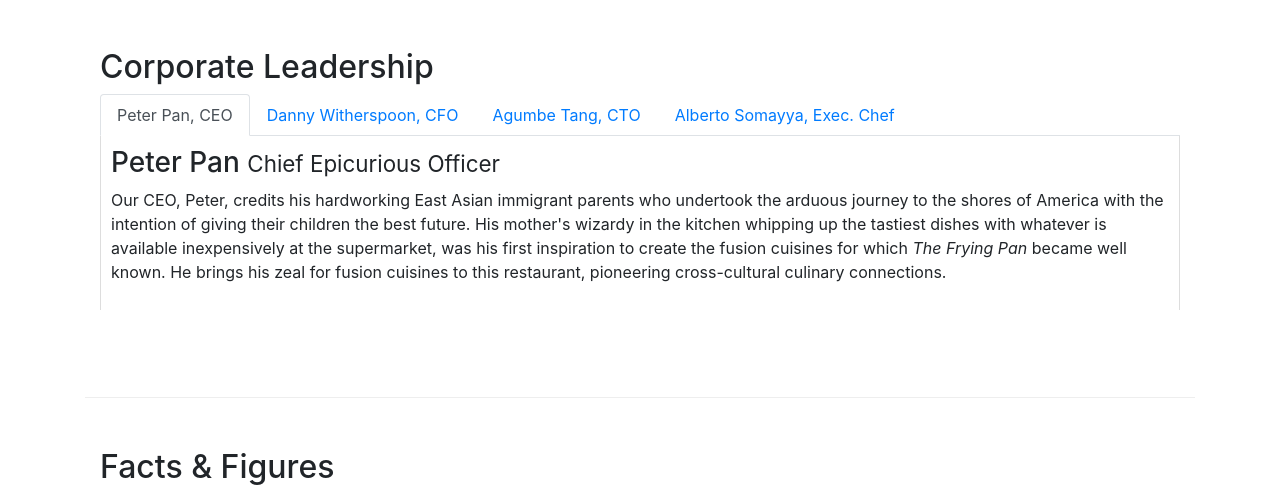
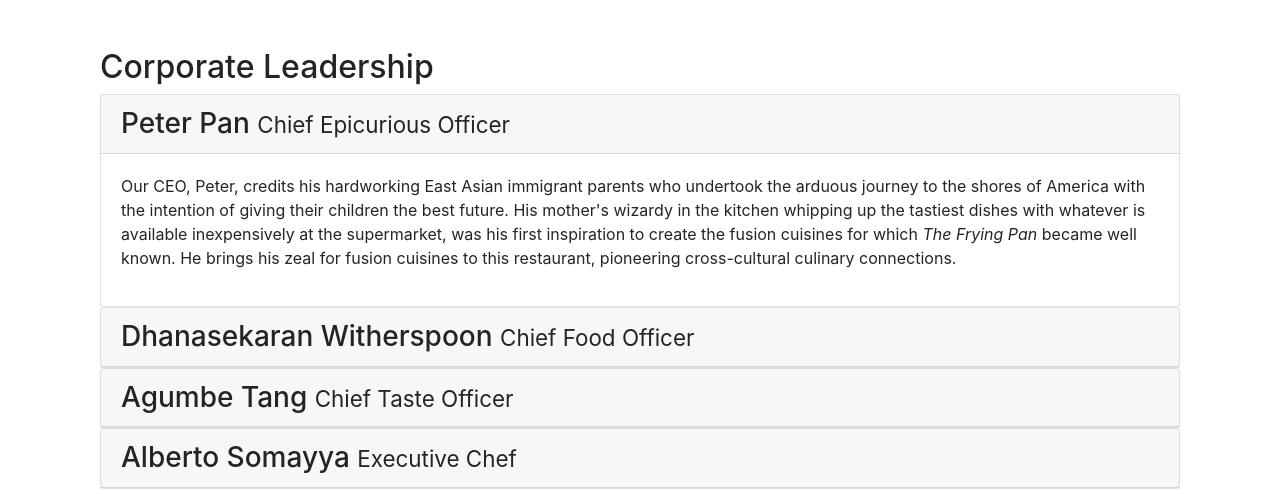
Before and after one commit to TranVinh-ds/Bootstrap4, a plain HTML site: page aboutus.html in a window 1280 px wide. Shown: the part 873-1367 px from the top of the page. Drawn offline with nearby package versions, Linux system fonts and the light colour scheme; a script that the page names is missing.

Commit message:
Accordion

```diff
--- a/aboutus.html
+++ b/aboutus.html
@@ -108,37 +108,55 @@
         <div class="row row-content">
             <div class="col-12">
                 <h2>Corporate Leadership</h2>
-                <ul class="nav nav-tabs">
-                    <li class="nav-item">
-                        <a href="#peter" role="tab" data-toggle="tab" class="nav-link active">Peter Pan, CEO</a>
-                    </li>
-                    <li class="nav-item">
-                        <a href="#danny" role="tab" data-toggle="tab" class="nav-link">Danny Witherspoon, CFO</a>
-                    </li>
-                    <li class="nav-item">
-                        <a href="#agumbe" role="tab" data-toggle="tab" class="nav-link">Agumbe Tang, CTO</a>
-                    </li>
-                    <li class="nav-item">
-                        <a href="#alberto" role="tab" data-toggle="tab" class="nav-link">Alberto Somayya, Exec. Chef</a>
-                    </li>
-                </ul>
 
-                <div class="tab-content">
-                    <div id="peter" role="tabpanel" class="tab-pane fade show active">
-                        <h3>Peter Pan <small>Chief Epicurious Officer</small></h3>
-                        <p class="d-none d-sm-block">Our CEO, Peter, credits his hardworking East Asian immigrant parents who undertook the arduous journey to the shores of America with the intention of giving their children the best future. His mother's wizardy in the kitchen whipping up the tastiest dishes with whatever is available inexpensively at the supermarket, was his first inspiration to create the fusion cuisines for which <em>The Frying Pan</em> became well known. He brings his zeal for fusion cuisines to this restaurant, pioneering cross-cultural culinary connections.</p>
+                <div id="accordion">
+                    <div class="card">
+                        <div class="card-header" role="tab" id="peterhead">
+                            <h3 class="mb-0">
+                                <a data-toggle="collapse" data-target="#peter">Peter Pan <small>Chief Epicurious Officer</small></a>
+                            </h3>
+                        </div>
+                        <div id="peter" class="collapse show" data-parent="#accordion">
+                            <div class="card-body">
+                                <p class="d-none d-sm-block">Our CEO, Peter, credits his hardworking East Asian immigrant parents who undertook the arduous journey to the shores of America with the intention of giving their children the best future. His mother's wizardy in the kitchen whipping up the tastiest dishes with whatever is available inexpensively at the supermarket, was his first inspiration to create the fusion cuisines for which <em>The Frying Pan</em> became well known. He brings his zeal for fusion cuisines to this restaurant, pioneering cross-cultural culinary connections.</p>
+                            </div>
+                        </div>
                     </div>
-                    <div id="danny" role="tabpanel" class="tab-pane fade">
-                        <h3>Dhanasekaran Witherspoon <small>Chief Food Officer</small></h3>
-                        <p class="d-none d-sm-block">Our CFO, Danny, as he is affectionately referred to by his colleagues, comes from a long established family tradition in farming and produce. His experiences growing up on a farm in the Australian outback gave him great appreciation for varieties of food sources. As he puts it in his own words, <em>Everything that runs, wins, and everything that stays, pays!</em></p>
+                    <div class="card">
+                        <div class="card-header" role="tab" id="dannyhead" >
+                            <h3 class="mb-0">
+                                <a class="collapsed" data-toggle="collapse" data-target="#danny">Dhanasekaran Witherspoon <small>Chief Food Officer</small></a>
+                            </h3>
+                        </div>
+                        <div id="danny" class="collapse" data-parent="#accordion">
+                            <div class="card-body">
+                                <p class="d-none d-sm-block">Our CFO, Danny, as he is affectionately referred to by his colleagues, comes from a long established family tradition in farming and produce. His experiences growing up on a farm in the Australian outback gave him great appreciation for varieties of food sources. As he puts it in his own words, <em>Everything that runs, wins, and everything that stays, pays!</em></p>
+                            </div>
+                        </div>
                     </div>
-                    <div id="agumbe" role="tabpanel" class="tab-pane fade">
-                        <h3>Agumbe Tang <small>Chief Taste Officer</small></h3>
-                        <p class="d-none d-sm-block">Blessed with the most discerning gustatory sense, Agumbe, our CTO, personally ensures that every dish that we serve meets his exacting tastes. Our chefs dread the tongue lashing that ensues if their dish does not meet his exacting standards. He lives by his motto, <em>You click only if you survive my lick.</em></p>
+                    <div class="card">
+                        <div class="card-header" role="tab" id="agumbehead">
+                            <h3 class="mb-0">
+                                <a class="collapsed" data-toggle="collapse" data-target="#agumbe">Agumbe Tang <small>Chief Taste Officer</small></a>
+                            </h3>
+                        </div>
+                        <div id="agumbe" class="collapse" data-parent="#accordion">
+                            <div class="card-body">
+                                <p class="d-none d-sm-block">Blessed with the most discerning gustatory sense, Agumbe, our CTO, personally ensures that every dish that we serve meets his exacting tastes. Our chefs dread the tongue lashing that ensues if their dish does not meet his exacting standards. He lives by his motto, <em>You click only if you survive my lick.</em></p>
+                            </div>
+                        </div>
                     </div>
-                    <div id="alberto" role="tabpanel" class="tab-pane fade">
-                        <h3>Alberto Somayya <small>Executive Chef</small></h3>
-                        <p class="d-none d-sm-block">Award winning three-star Michelin chef with wide International experience having worked closely with whos-who in the culinary world, he specializes in creating mouthwatering Indo-Italian fusion experiences. He says, <em>Put together the cuisines from the two craziest cultures, and you get a winning hit! Amma Mia!</em></p>
+                    <div class="card">
+                        <div class="card-header" role="tab" id="albertohead">
+                            <h3 class="mb-0">
+                                <a class="collapsed" data-toggle="collapse" data-target="#alberto">Alberto Somayya <small>Executive Chef</small></a>
+                            </h3>
+                        </div>
+                        <div id="alberto" class="collapse" data-parent="#accordion">
+                            <div class="card-body">
+                                <p class="d-none d-sm-block">Award winning three-star Michelin chef with wide International experience having worked closely with whos-who in the culinary world, he specializes in creating mouthwatering Indo-Italian fusion experiences. He says, <em>Put together the cuisines from the two craziest cultures, and you get a winning hit! Amma Mia!</em></p>
+                            </div>
+                        </div>
                     </div>
                 </div>
             </div>
```
